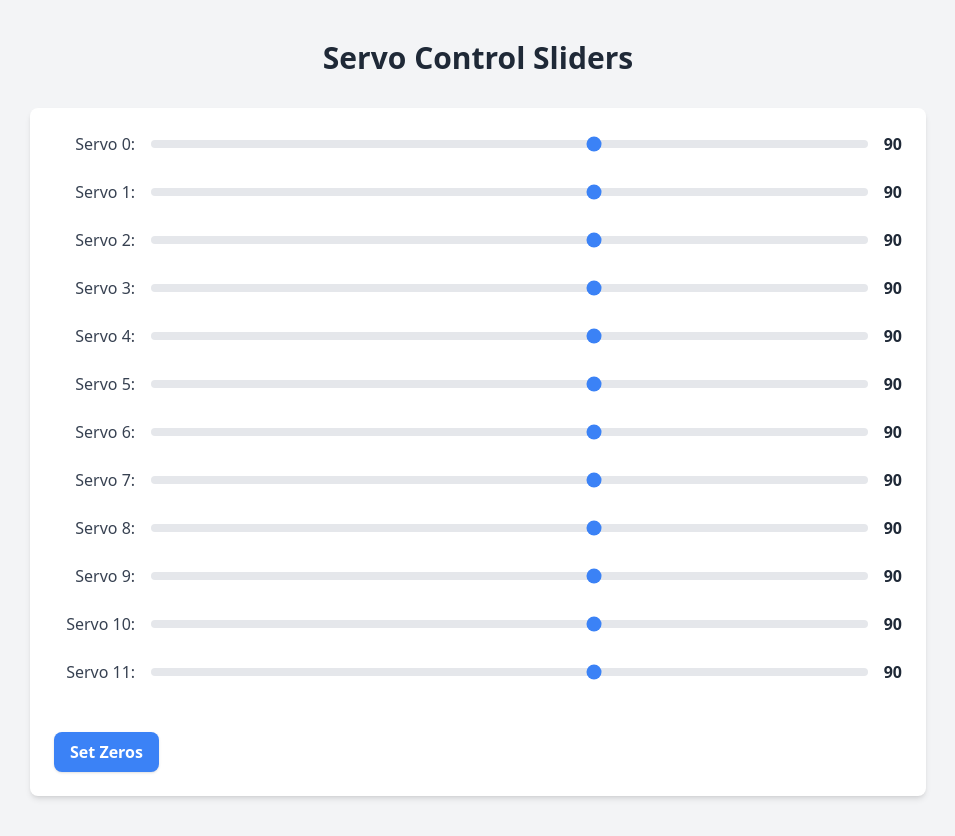
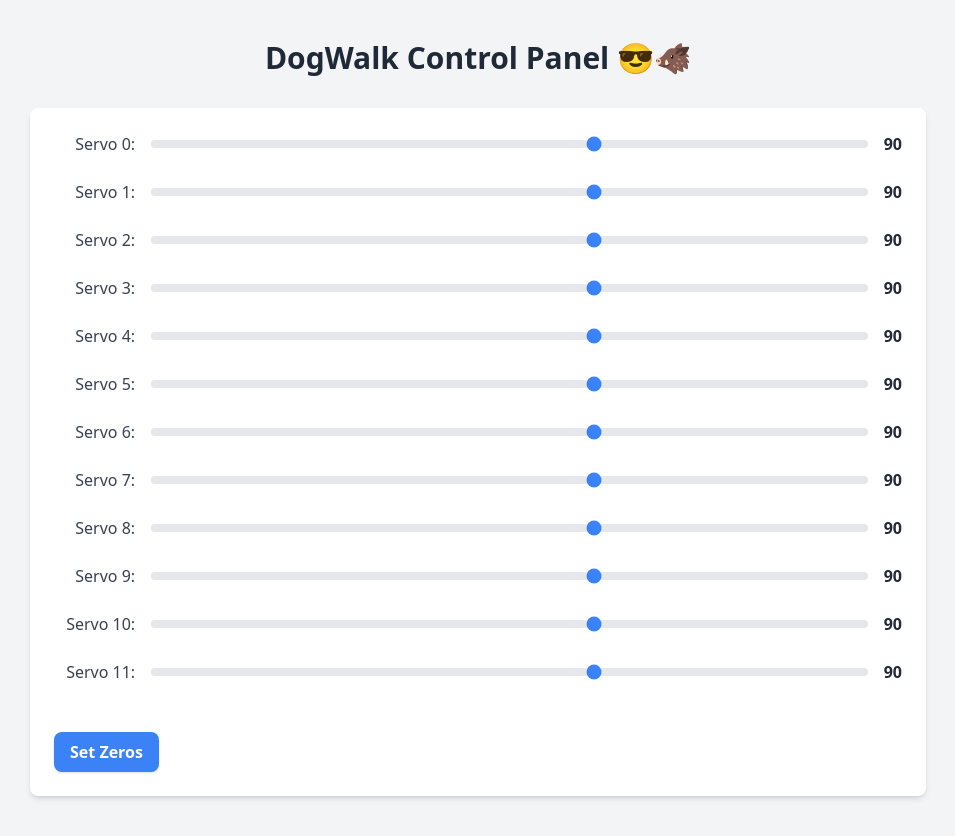
Before and after one commit to BradenEverson/dogwalk, a plain HTML site: page frontend/index.html in a window 1280 px wide. Shown: the whole page, without its empty margins (162-1117 px from the left). Drawn offline with nearby package versions, Linux system fonts and the light colour scheme.

Commit message:
New title

```diff
--- a/frontend/index.html
+++ b/frontend/index.html
@@ -3,12 +3,12 @@
 <head>
     <meta charset="UTF-8">
     <meta name="viewport" content="width=device-width, initial-scale=1.0">
-    <title>Servo Control Sliders</title>
+    <title>DogWalk Control Panel</title>
     <script src="https://unpkg.com/htmx.org"></script>
     <script src="https://cdn.tailwindcss.com"></script>
 </head>
 <body class="bg-gray-100 min-h-screen flex flex-col items-center py-10">
-    <h1 class="text-3xl font-bold mb-8 text-gray-800">Servo Control Sliders</h1>
+    <h1 class="text-3xl font-bold mb-8 text-gray-800">DogWalk Control Panel 😎🐗</h1>
 
     <div id="sliders" class="w-full max-w-4xl bg-white p-6 rounded-lg shadow-md">
         <!-- Generate 12 sliders via JavaScript -->
```
